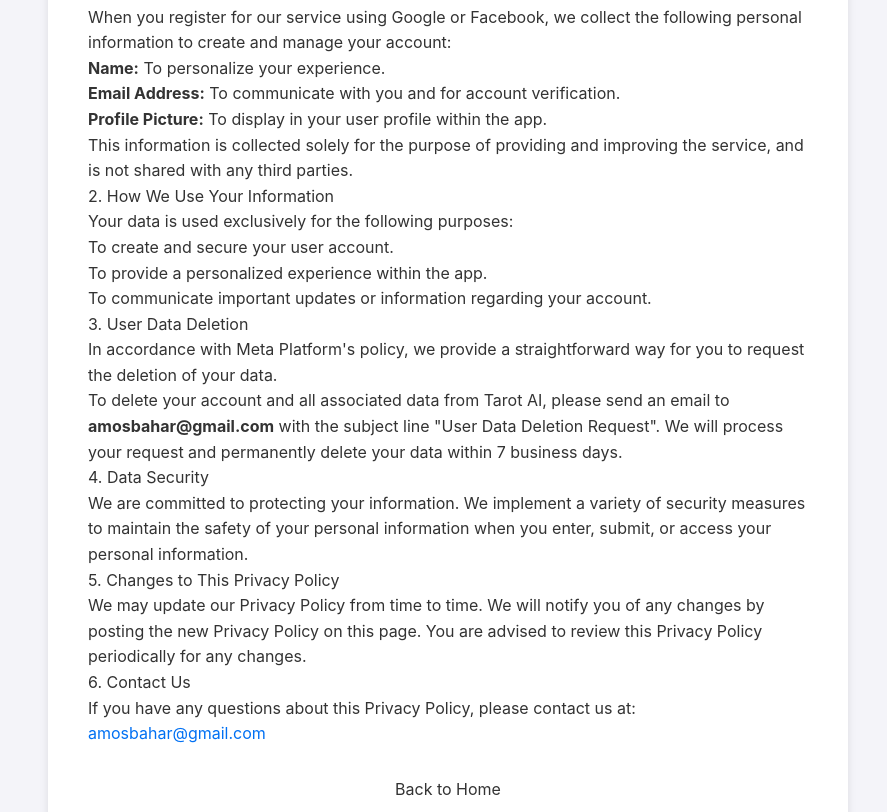
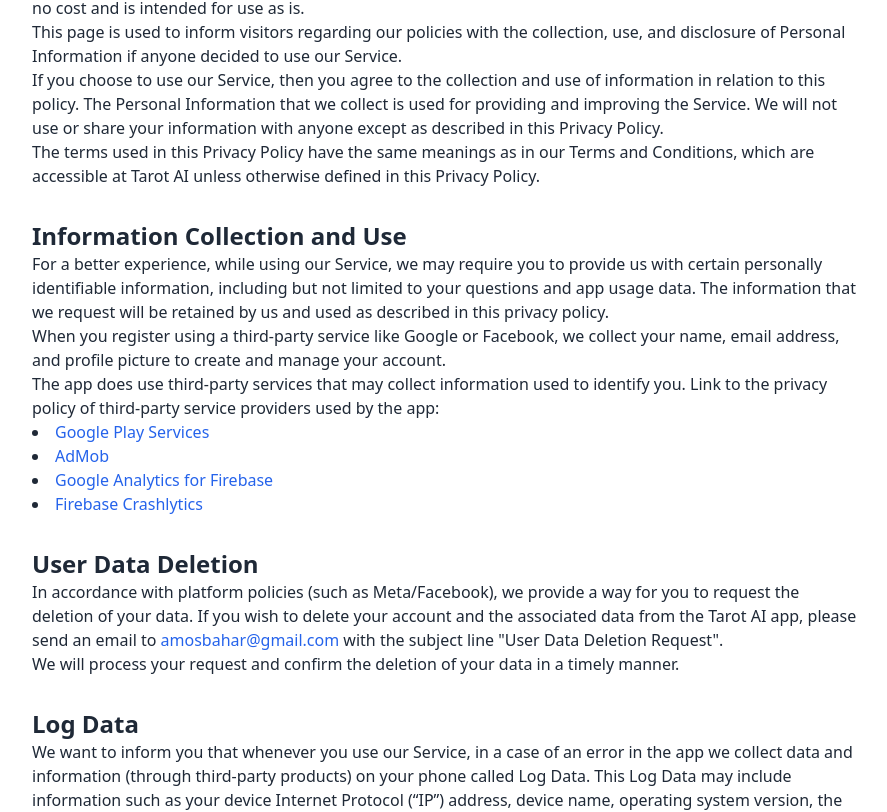
Before and after one commit to AmosRB/d-n-a, a Next.js app: page /privacy-policy in a window 1280 px wide. Shown: the part 229-1041 px from the top of the page, without its empty margins (192-1079 px from the left). Built offline with nearby package versions, Linux system fonts and the light colour scheme.

Commit message:
privacy-policy update 2

```diff
--- a/src/app/privacy-policy/page.jsx
+++ b/src/app/privacy-policy/page.jsx
@@ -1,104 +1,81 @@
+// app/privacy-policy/page.jsx
 import React from 'react';
 import Link from 'next/link';
 
-// כאן נגדיר אובייקט עם סגנונות בסיסיים ישירות בקובץ
-// כדי שנוכל להשתמש בהם בלי קובץ CSS חיצוני
-const styles = {
-    container: {
-        backgroundColor: '#f4f4f9',
-        color: '#333',
-        fontFamily: '-apple-system, BlinkMacSystemFont, "Segoe UI", Roboto, "Helvetica Neue", Arial, sans-serif',
-        display: 'flex',
-        justifyContent: 'center',
-        padding: '40px 20px',
-        lineHeight: '1.6',
-    },
-    content: {
-        backgroundColor: '#ffffff',
-        padding: '40px',
-        borderRadius: '8px',
-        boxShadow: '0 4px 8px rgba(0,0,0,0.1)',
-        maxWidth: '800px',
-        width: '100%',
-    },
-    link: {
-        color: '#0070f3',
-        textDecoration: 'none',
-    },
-    homeLink: {
-        marginTop: '30px',
-        textAlign: 'center',
-    }
-};
+export default function PrivacyPolicyPage() {
+  return (
+    <div className="bg-gray-100 text-gray-800 font-sans antialiased">
+      <div className="container mx-auto px-4 sm:px-6 lg:px-8 py-12">
+        <div className="max-w-4xl mx-auto bg-white p-8 rounded-lg shadow-md">
 
-const PrivacyPolicy = () => {
-    return (
-        // שינינו את השימוש ב-className ל-style
-        <div style={styles.container}>
-            <div style={styles.content}>
-                <h1>Privacy Policy for Tarot AI</h1>
-                <p><strong>Effective Date:</strong> August 17, 2025</p>
+          <header className="text-center mb-8 border-b pb-4">
+            <h1 className="text-4xl font-extrabold text-gray-900">Privacy Policy</h1>
+            <p className="text-gray-500 mt-2">Last updated: August 17, 2025</p>
+          </header>
 
+          <main className="prose prose-lg max-w-none">
             <p>
-                    Welcome to Tarot AI. This Privacy Policy is designed to help you understand how we collect, use, and safeguard your information. By using our application, you agree to the collection and use of information in accordance with this policy.
+              D&A Code Design built the Tarot AI app as a Freemium app. This SERVICE is provided by D&A Code Design at no cost and is intended for use as is.
+            </p>
+            <p>
+              This page is used to inform visitors regarding our policies with the collection, use, and disclosure of Personal Information if anyone decided to use our Service.
+            </p>
+            <p>
+              If you choose to use our Service, then you agree to the collection and use of information in relation to this policy. The Personal Information that we collect is used for providing and improving the Service. We will not use or share your information with anyone except as described in this Privacy Policy.
+            </p>
+            <p>
+              The terms used in this Privacy Policy have the same meanings as in our Terms and Conditions, which are accessible at Tarot AI unless otherwise defined in this Privacy Policy.
             </p>
 
-                <h2>1. Information We Collect</h2>
+            <h2 className="text-2xl font-bold mt-8">Information Collection and Use</h2>
             <p>
-                    When you register for our service using Google or Facebook, we collect the following personal information to create and manage your account:
+              For a better experience, while using our Service, we may require you to provide us with certain personally identifiable information, including but not limited to your questions and app usage data. The information that we request will be retained by us and used as described in this privacy policy.
             </p>
-                <ul>
-                    <li><strong>Name:</strong> To personalize your experience.</li>
-                    <li><strong>Email Address:</strong> To communicate with you and for account verification.</li>
-                    <li><strong>Profile Picture:</strong> To display in your user profile within the app.</li>
+            <p>
+              When you register using a third-party service like Google or Facebook, we collect your name, email address, and profile picture to create and manage your account.
+            </p>
+            <p>
+              The app does use third-party services that may collect information used to identify you. Link to the privacy policy of third-party service providers used by the app:
+            </p>
+            <ul className="list-disc list-inside">
+              <li><a href="https://www.google.com/policies/privacy/" target="_blank" rel="noopener noreferrer" className="text-blue-600 hover:underline">Google Play Services</a></li>
+              <li><a href="https://support.google.com/admob/answer/6128543?hl=en" target="_blank" rel="noopener noreferrer" className="text-blue-600 hover:underline">AdMob</a></li>
+              <li><a href="https://firebase.google.com/policies/analytics" target="_blank" rel="noopener noreferrer" className="text-blue-600 hover:underline">Google Analytics for Firebase</a></li>
+              <li><a href="https://firebase.google.com/support/privacy/" target="_blank" rel="noopener noreferrer" className="text-blue-600 hover:underline">Firebase Crashlytics</a></li>
             </ul>
+
+            {/* --- הסעיף החדש שהוספנו --- */}
+            <h2 className="text-2xl font-bold mt-8">User Data Deletion</h2>
             <p>
-                    This information is collected solely for the purpose of providing and improving the service, and is not shared with any third parties.
+              In accordance with platform policies (such as Meta/Facebook), we provide a way for you to request the deletion of your data. If you wish to delete your account and the associated data from the Tarot AI app, please send an email to <a href="mailto:amosbahar@gmail.com" className="text-blue-600 hover:underline">amosbahar@gmail.com</a> with the subject line "User Data Deletion Request".
+            </p>
+            <p>
+              We will process your request and confirm the deletion of your data in a timely manner.
+            </p>
+            {/* --- סוף הסעיף החדש --- */}
+
+            <h2 className="text-2xl font-bold mt-8">Log Data</h2>
+            <p>
+              We want to inform you that whenever you use our Service, in a case of an error in the app we collect data and information (through third-party products) on your phone called Log Data. This Log Data may include information such as your device Internet Protocol (“IP”) address, device name, operating system version, the configuration of the app when utilizing our Service, the time and date of your use of the Service, and other statistics.
             </p>
 
-                <h2>2. How We Use Your Information</h2>
+            <h2 className="text-2xl font-bold mt-8">Security</h2>
             <p>
-                    Your data is used exclusively for the following purposes:
-                </p>
-                <ul>
-                    <li>To create and secure your user account.</li>
-                    <li>To provide a personalized experience within the app.</li>
-                    <li>To communicate important updates or information regarding your account.</li>
-                </ul>
-
-                <h2>3. User Data Deletion</h2>
-                <p>
-                    In accordance with Meta Platform's policy, we provide a straightforward way for you to request the deletion of your data.
-                </p>
-                <p>
-                    To delete your account and all associated data from Tarot AI, please send an email to <strong>amosbahar@gmail.com</strong> with the subject line "User Data Deletion Request". We will process your request and permanently delete your data within 7 business days.
+              We value your trust in providing us your Personal Information, thus we are striving to use commercially acceptable means of protecting it. But remember that no method of transmission over the internet, or method of electronic storage is 100% secure and reliable, and we cannot guarantee its absolute security.
             </p>
 
-                <h2>4. Data Security</h2>
+            <h2 className="text-2xl font-bold mt-8">Changes to This Privacy Policy</h2>
             <p>
-                    We are committed to protecting your information. We implement a variety of security measures to maintain the safety of your personal information when you enter, submit, or access your personal information.
+              We may update our Privacy Policy from time to time. Thus, you are advised to review this page periodically for any changes. We will notify you of any changes by posting the new Privacy Policy on this page.
             </p>
 
-                <h2>5. Changes to This Privacy Policy</h2>
+            <h2 className="text-2xl font-bold mt-8">Contact Us</h2>
             <p>
-                    We may update our Privacy Policy from time to time. We will notify you of any changes by posting the new Privacy Policy on this page. You are advised to review this Privacy Policy periodically for any changes.
+              If you have any questions or suggestions about our Privacy Policy, do not hesitate to contact us at <a href="mailto:amosbahar@gmail.com" className="text-blue-600 hover:underline">amosbahar@gmail.com</a>.
             </p>
-
-                <h2>6. Contact Us</h2>
-                <p>
-                    If you have any questions about this Privacy Policy, please contact us at:
-                    <br />
-                    <a href="mailto:amosbahar@gmail.com" style={styles.link}>amosbahar@gmail.com</a>
-                </p>
-
-                <div style={styles.homeLink}>
-                    <Link href="/">
-                        Back to Home
-                    </Link>
+          </main>
         </div>
       </div>
     </div>
   );
-};
-
-export default PrivacyPolicy;
+}
```
Lines whose indentation alone changed are shown as unchanged.
